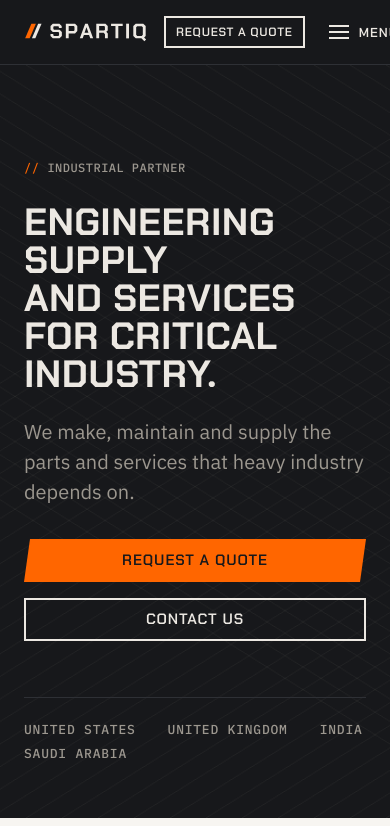
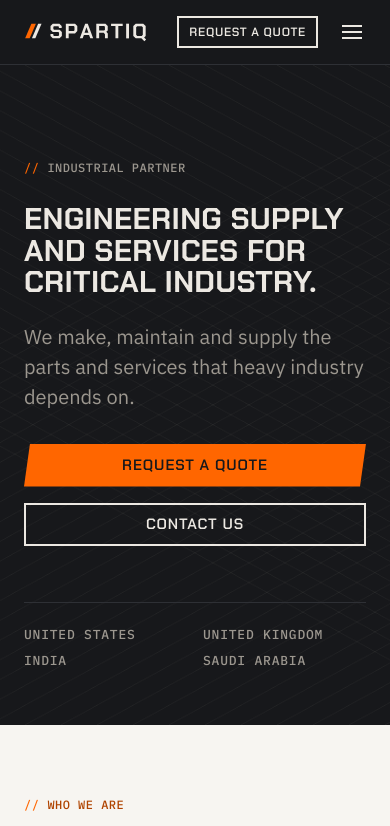
Before and after one commit to spartiqindustries/spartiq-website, a plain HTML site: page index.html in a window 390 px wide. Shown: the top 826 px of the page. Drawn offline with Linux system fonts and the light colour scheme.

Commit message:
Mobile: header fits small phones, headline sizes, hero countries grid, locations card
Co-Authored-By: Claude Opus 5.5 <noreply@anthropic.com>
Claude-Session: https://claude.ai/code/session_01P6w2ZkD22tsbgZHeN1S6pt

```diff
--- a/index.html
+++ b/index.html
@@ -119,7 +119,8 @@ header{position:sticky;top:env(safe-area-inset-top,0px);z-index:9;background:var
   .nav a.nl::after{content:"→";font-family:var(--font-mono);color:var(--on-graphite-muted)}
   .nav a.nl[aria-current="page"]{color:var(--molten)}
 }
-@media (max-width:420px){.nav .sq-btn{padding:10px 12px;font-size:12px}}
+@media (max-width:480px){.mb-t{position:absolute;width:1px;height:1px;overflow:hidden;clip:rect(0 0 0 0);white-space:nowrap}.menu-btn{padding:12px 4px 12px 12px}.nav{gap:var(--space-3)}}
+@media (max-width:420px){.nav .sq-btn{padding:10px 12px;font-size:12px}.logo svg{width:112px}}
 @media (max-width:480px){.hero .meta{gap:var(--space-2) var(--space-4);font-size:11.5px}.hero .ctas .sq-btn{flex:1 1 auto;justify-content:center}}
 @media (prefers-reduced-motion: reduce){.menu-btn i b{transition:none}}
 @media (max-width:600px){.logo svg{width:124px}}
@@ -269,6 +270,16 @@ footer{background:var(--graphite);color:var(--on-graphite-muted);font-size:14px;
 .fcols a:hover{color:var(--on-graphite)}
 .fbase{border-top:1px solid var(--graphite-line);display:flex;flex-wrap:wrap;justify-content:space-between;gap:var(--space-3);padding-block:var(--space-6);font:400 12px/16px var(--font-mono);letter-spacing:.04em;text-transform:uppercase}
 @media (max-width:640px){.fcols{flex-wrap:wrap;gap:var(--space-8)}.fcols>div:first-child{flex:1 1 100%}.fcols>div:not(:first-child){flex:1 1 40%;min-width:0}}
+/* phone tuning (keep last) */
+@media (max-width:480px){
+  .display{font-size:30px;line-height:1.05}
+  h1{font-size:28px}
+  h2{font-size:22px}
+  .hero .meta{display:grid;grid-template-columns:1fr 1fr;gap:10px var(--space-4)}
+  .locs{grid-template-columns:1fr 1fr;gap:10px var(--space-3)}
+  .locs li{white-space:normal;font-size:13px;letter-spacing:.04em}
+  .ct .sq-card{padding:var(--space-6)}
+}
 </style>
 </head>
 <body>
@@ -285,7 +296,7 @@ footer{background:var(--graphite);color:var(--on-graphite-muted);font-size:14px;
       <li><a class="nl" href="#about" data-nav="about">About</a></li>
     </ul>
     <a class="sq-btn sq-btn--secondary sq-btn--on-graphite" href="#quote" data-nav="quote">Request a quote</a>
-    <button class="menu-btn" type="button" id="menu-btn" aria-expanded="false" aria-controls="site-nav"><i aria-hidden="true"><b></b><b></b><b></b></i>Menu</button>
+    <button class="menu-btn" type="button" id="menu-btn" aria-expanded="false" aria-controls="site-nav"><i aria-hidden="true"><b></b><b></b><b></b></i><span class="mb-t">Menu</span></button>
   </div>
 </header>
 
@@ -297,7 +308,7 @@ footer{background:var(--graphite);color:var(--on-graphite-muted);font-size:14px;
     <canvas id="grid" aria-hidden="true"></canvas>
     <div class="wrap">
       <p class="sq-eyebrow sq-eyebrow--on-graphite">Industrial partner</p>
-      <h1 class="display"><span class="ln">Engineering supply</span> <span class="ln">and services</span> <span class="ln">for critical industry.</span></h1>
+      <h1 class="display"><span class="ln">Engineering supply</span> <span class="ln">and services for</span> <span class="ln">critical industry.</span></h1>
       <p class="lead">We make, maintain and supply the parts and services that heavy industry depends on.</p>
       <div class="ctas">
         <a class="sq-btn sq-btn--primary" href="#quote">Request a quote</a>
```
